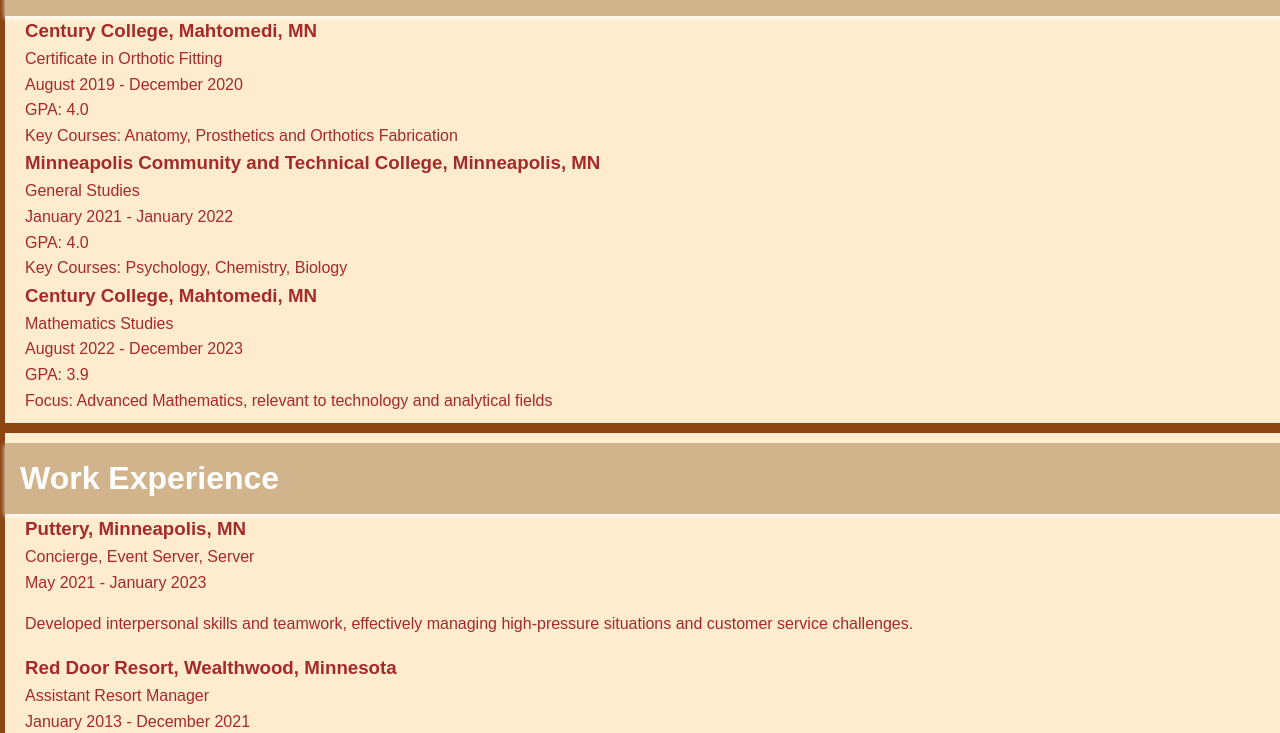
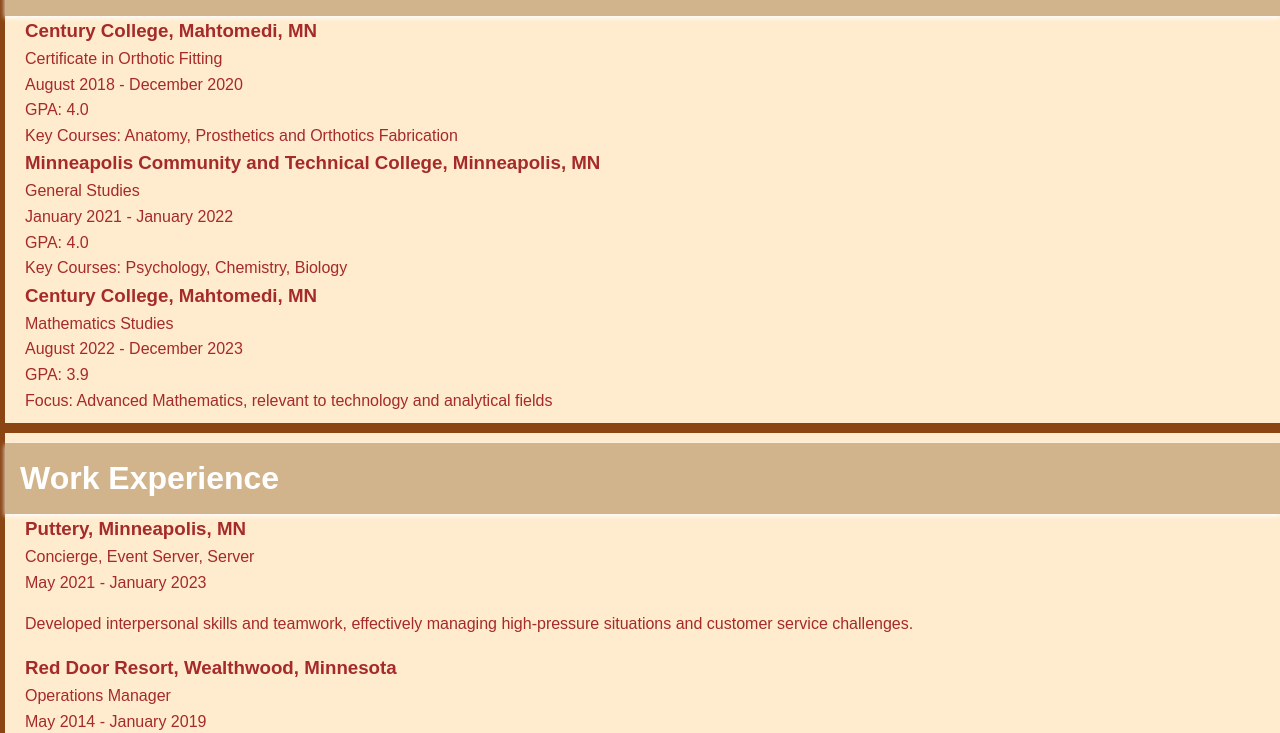
Before and after one commit to Ayla-Kulifaj/Ayla-Kulifaj.github.io, a plain HTML site: page index.html in a window 1280 px wide. Shown: the part 507-1240 px from the top of the page. Drawn offline with Linux system fonts and the light colour scheme.

Commit message:
Update index.html

```diff
--- a/index.html
+++ b/index.html
@@ -34,7 +34,7 @@
     <article>
       <h3>Century College, Mahtomedi, MN</h3>
       <p>Certificate in Orthotic Fitting</p>
-      <p>August 2019 - December 2020</p>
+      <p>August 2018 - December 2020</p>
       <p>GPA: 4.0</p>
       <p>Key Courses: Anatomy, Prosthetics and Orthotics Fabrication</p>
     </article>
@@ -66,8 +66,8 @@
     </article>
     <article>
       <h3>Red Door Resort, Wealthwood, Minnesota</h3>
-      <p>Assistant Resort Manager</p>
-      <p>January 2013 - December 2021</p>
+      <p>Operations Manager</p>
+      <p>May 2014 - January 2019</p>
       <ul>
         <li>Enhanced leadership and problem-solving skills, managing diverse teams and navigating complex operational challenges.</li>
       </ul>
```
